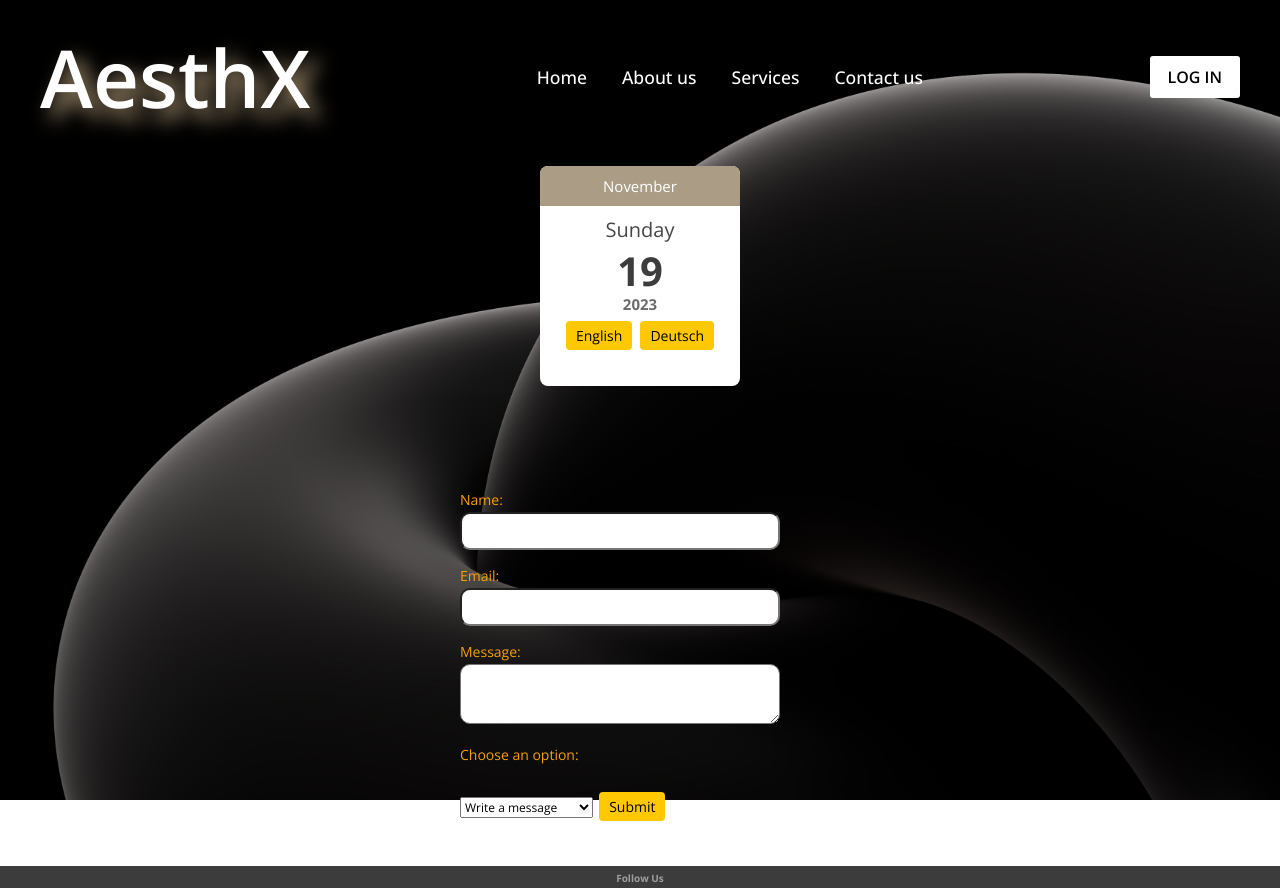
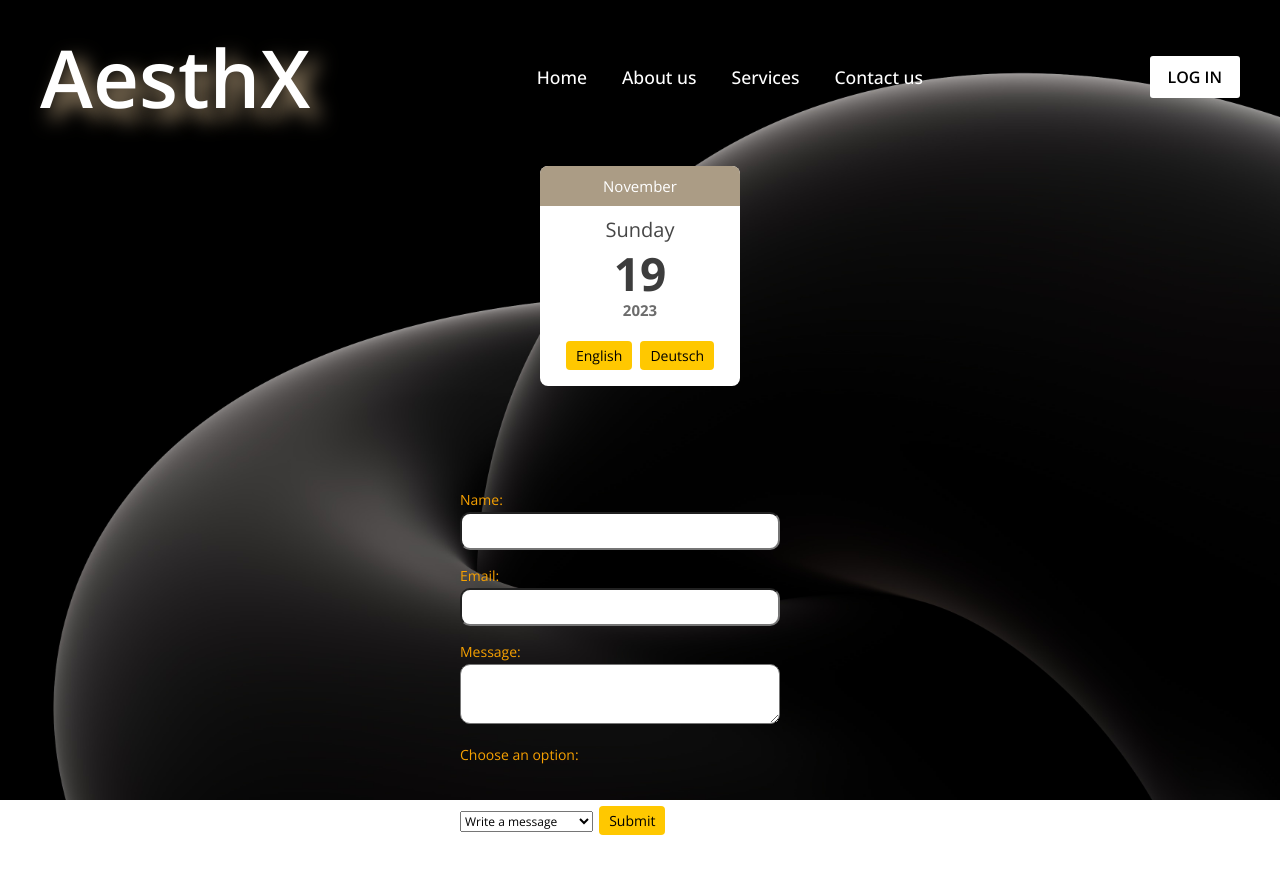
Before and after one commit to kaliberda97/project-aesthx, a plain HTML site: page contact.html in a window 1280 px wide. Shown: the top 888 px of the page. Drawn offline with nearby package versions, Linux system fonts and the light colour scheme; a script that the page names is missing.

```diff
--- a/contact.css
+++ b/contact.css
@@ -133,7 +133,7 @@ header {
 .calendar #dayNumber {
   margin: 0;
   line-height: 0.9em;
-  font-size: 40px;
+  font-size: 46px;
   font-weight: 700;
   color: #3d3d3d;
 }
@@ -155,7 +155,7 @@ button {
   text-decoration: none;
   display: inline-block;
   font-size: 14px;
-  margin: 25px 2px;
+  margin: 39px 2px;
   cursor: pointer;
   border-radius: 4px;
 
```
Also changed, not shown: 1 other file.
